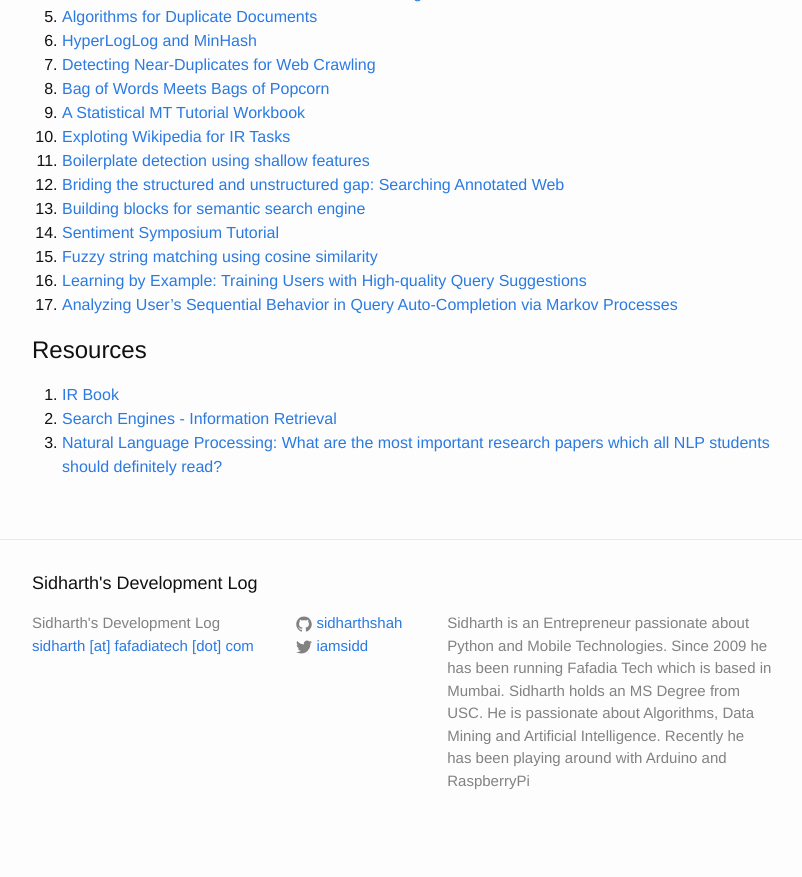
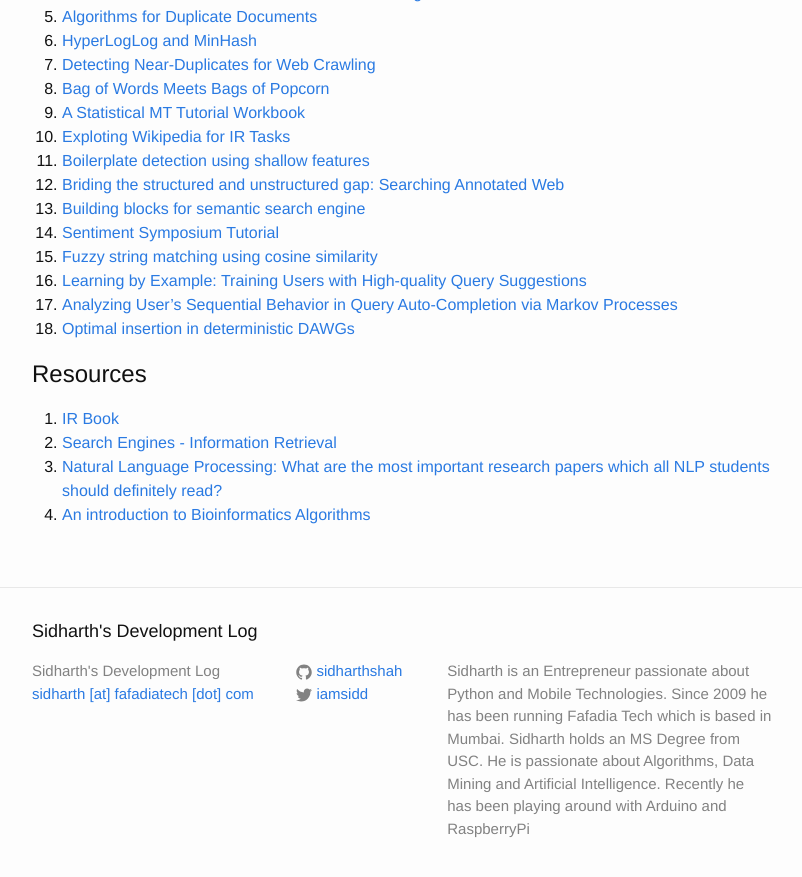
Before and after one commit to sidharthshah/sidharthshah.github.com, a Jekyll site: the page built from information-retrieval.md, in a window 1280 px wide and 900 px high, scrolled down 1062 px. Shown: the top 877 px of the window, without its empty margins (238-1040 px from the left). Built offline with Jekyll 4.4.1, drawn with Linux system fonts in a browser that asks for light colours; before the commit the page ends 1914 px from its top, so only the background shows below that.

Commit message:
added few more links of interest

```diff
--- a/information-retrieval.md
+++ b/information-retrieval.md
@@ -55,9 +55,11 @@ Talks & Papers
 15. [Fuzzy string matching using cosine similarity](http://blog.nishtahir.com/2015/09/19/fuzzy-string-matching-using-cosine-similarity/)
 16. [Learning by Example: Training Users with High-quality Query Suggestions](http://pc57724.uni-regensburg.de/morgan/papers/sigir2015_queries.pdf)
 17. [Analyzing User's Sequential Behavior in Query Auto-Completion via Markov Processes](https://labs.yahoo.com/publications/5689/analyzing-users-sequential-behavior-query-auto-completion-markov-processes)
+18. [Optimal insertion in deterministic DAWGs](http://www.sciencedirect.com/science/article/pii/S0304397502005716)
 
 Resources
 =========
 1. [IR Book](http://www-nlp.stanford.edu/IR-book/)
 2. [Search Engines - Information Retrieval](http://ciir.cs.umass.edu/downloads/SEIRiP.pdf)
 3. [Natural Language Processing: What are the most important research papers which all NLP students should definitely read?](https://www.quora.com/Natural-Language-Processing/What-are-the-most-important-research-papers-which-all-NLP-students-should-definitely-read)
+4. [An introduction to Bioinformatics Algorithms](http://www.math-info.univ-paris5.fr/~lomn/Cours/BC/Publis/Complements/introductiontoBioinformaticsAlgorithms.pdf)
```
